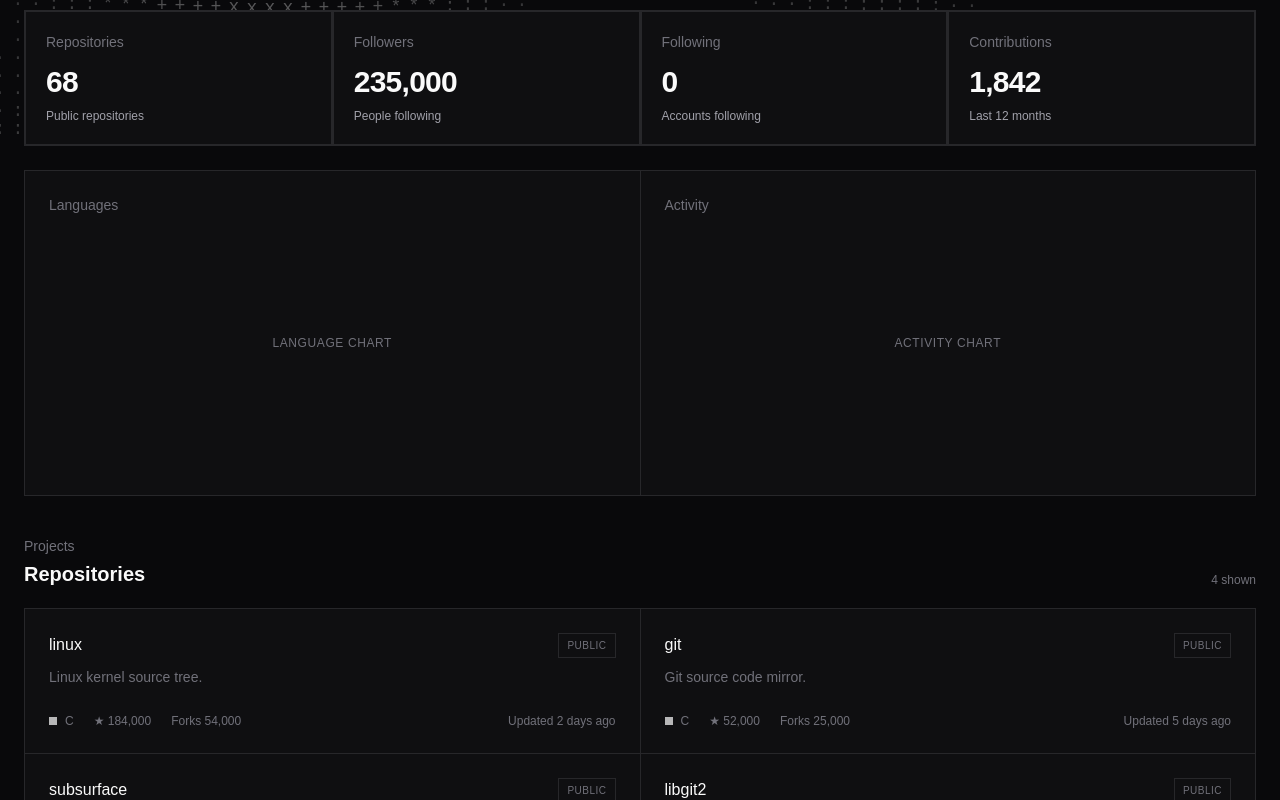
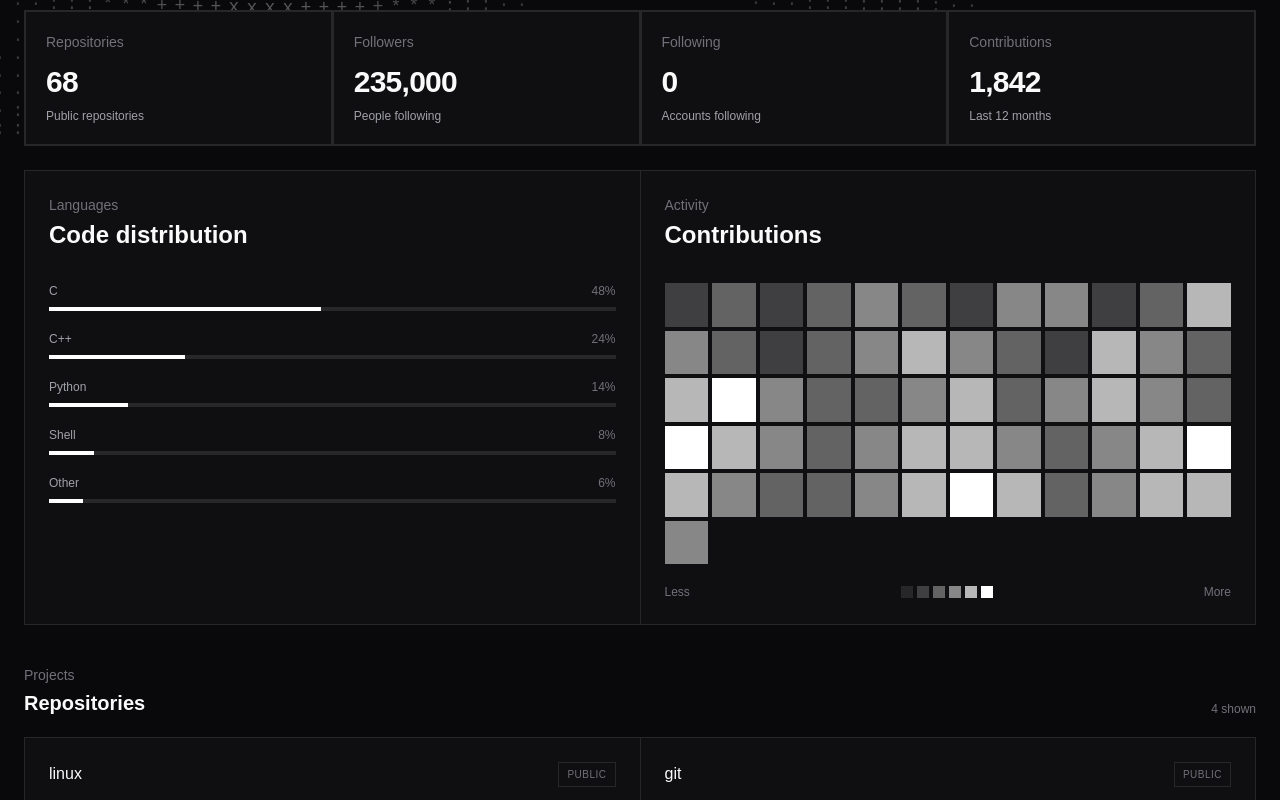
Before and after one commit to natsu0001/devpulse, a Next.js app: page / in a window 1280 px wide. Shown: the part 661-1461 px from the top of the page. Built offline with nearby package versions, Linux system fonts and the light colour scheme.

Commit message:
charts dummy done

```diff
--- /dev/null
+++ b/app/components/charts/ActivityChart.tsx
@@ -0,0 +1,76 @@
+"use client";
+
+const activity = [
+  2, 5, 1, 8, 12, 6, 3,
+  10, 14, 4, 7, 16, 11,
+  5, 2, 9, 13, 18, 12,
+  6, 4, 15, 10, 8, 17,
+  20, 14, 9, 5, 11, 16,
+  7, 12, 18, 14, 9, 21,
+  17, 13, 6, 10, 15, 19,
+  11, 8, 14, 17, 22, 16,
+  12, 7, 5, 13, 18, 20,
+  15, 9, 11, 16, 19, 14,
+];
+
+const getOpacity = (value: number) => {
+  if (value === 0) return "bg-border";
+
+  if (value < 5) return "bg-white/20";
+
+  if (value < 10) return "bg-white/35";
+
+  if (value < 15) return "bg-white/50";
+
+  if (value < 20) return "bg-white/70";
+
+  return "bg-white";
+};
+
+const ActivityChart = () => {
+  return (
+    <div>
+      <div className="mb-8">
+        <p className="text-sm text-text-muted">
+          Activity
+        </p>
+
+        <p
+          data-ascii-text
+          className="mt-1 text-2xl font-semibold"
+        >
+          Contributions
+        </p>
+      </div>
+
+      <div className="overflow-hidden">
+        <div className="grid grid-cols-12 gap-1">
+          {activity.map((value, index) => (
+            <div
+              key={index}
+              className={`aspect-square ${getOpacity(value)}`}
+              title={`${value} contributions`}
+            />
+          ))}
+        </div>
+      </div>
+
+      <div className="mt-5 flex items-center justify-between text-xs text-text-muted">
+        <span>Less</span>
+
+        <div className="flex gap-1">
+          <span className="h-3 w-3 bg-border" />
+          <span className="h-3 w-3 bg-white/20" />
+          <span className="h-3 w-3 bg-white/35" />
+          <span className="h-3 w-3 bg-white/50" />
+          <span className="h-3 w-3 bg-white/70" />
+          <span className="h-3 w-3 bg-white" />
+        </div>
+
+        <span>More</span>
+      </div>
+    </div>
+  );
+};
+
+export default ActivityChart;
--- /dev/null
+++ b/app/components/charts/LanguageChart.tsx
@@ -0,0 +1,70 @@
+"use client";
+
+const languages = [
+  {
+    name: "C",
+    percentage: 48,
+  },
+  {
+    name: "C++",
+    percentage: 24,
+  },
+  {
+    name: "Python",
+    percentage: 14,
+  },
+  {
+    name: "Shell",
+    percentage: 8,
+  },
+  {
+    name: "Other",
+    percentage: 6,
+  },
+];
+
+const LanguageChart = () => {
+  return (
+    <div className="h-full">
+      <div className="mb-8">
+        <p className="text-sm text-text-muted">
+          Languages
+        </p>
+
+        <p
+          data-ascii-text
+          className="mt-1 text-2xl font-semibold"
+        >
+          Code distribution
+        </p>
+      </div>
+
+      <div className="space-y-5">
+        {languages.map((language) => (
+          <div key={language.name}>
+            <div className="mb-2 flex items-center justify-between text-xs">
+              <span className="text-text-secondary">
+                {language.name}
+              </span>
+
+              <span className="text-text-muted">
+                {language.percentage}%
+              </span>
+            </div>
+
+            <div className="h-1 w-full bg-border">
+              <div
+                className="h-full bg-white transition-all"
+                style={{
+                  width: `${language.percentage}%`,
+                }}
+              />
+            </div>
+          </div>
+        ))}
+      </div>
+    </div>
+  );
+};
+
+export default LanguageChart;
--- a/app/components/dashboard/Dashboard.tsx
+++ b/app/components/dashboard/Dashboard.tsx
@@ -4,6 +4,8 @@ import ProfileHeader from "./ProfileHeader";
 import StatsCard from "./StatsCard";
 
 import RepositoryCard from "@/app/components/repositories/RepositoryCard";
+import LanguageChart from "@/app/components/charts/LanguageChart";
+import ActivityChart from "@/app/components/charts/ActivityChart";
 
 const Dashboard = () => {
   return (
@@ -56,30 +58,13 @@ const Dashboard = () => {
       </div>
 
       {/* Charts */}
-
 <div className="mt-6 grid grid-cols-1 gap-px border border-border bg-border lg:grid-cols-2">
   <div className="min-h-80 bg-surface p-6">
-          <p className="text-sm text-text-muted">
-            Languages
-          </p>
-
-          <div className="flex h-64 items-center justify-center">
-            <span className="text-xs uppercase tracking-wider text-text-muted">
-              Language chart
-            </span>
-          </div>
+    <LanguageChart />
   </div>
 
   <div className="min-h-80 bg-surface p-6">
-          <p className="text-sm text-text-muted">
-            Activity
-          </p>
-
-          <div className="flex h-64 items-center justify-center">
-            <span className="text-xs uppercase tracking-wider text-text-muted">
-              Activity chart
-            </span>
-          </div>
+    <ActivityChart />
   </div>
 </div>
 
```
Lines whose indentation alone changed are shown as unchanged.
